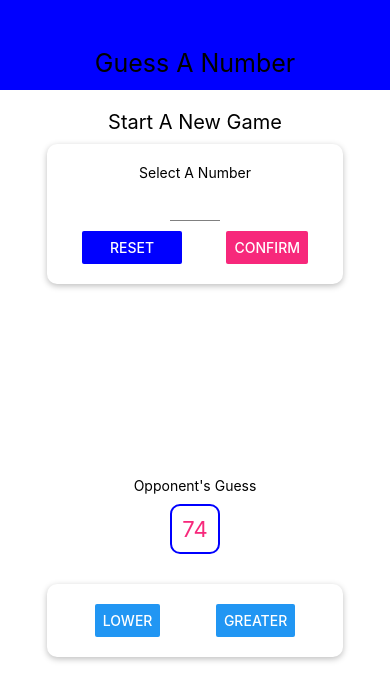
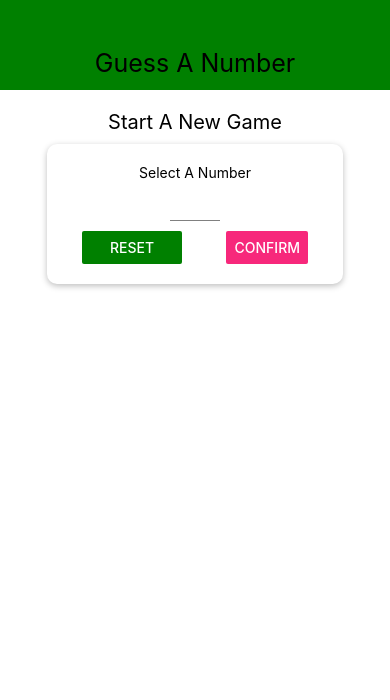
Before and after one commit to Code4Blessings/rn-Guess-A-Number, a React Native app: screen / in a window 390 px wide. Shown: the top 700 px of the page. Built offline with nearby package versions, Linux system fonts and the light colour scheme.

Commit message:
Fixed GameScreen. Need to switch back to StartGameScreen

```diff
--- a/App.js
+++ b/App.js
@@ -22,7 +22,6 @@ export default function App() {
     <View style={styles.screen}>
       <Header title='Guess A Number' />
       {content}
-      <GameScreen />
     </View>
   );
 }
--- a/constants/colors.js
+++ b/constants/colors.js
@@ -1,4 +1,4 @@
 export default {
-    primary: 'blue',
+    primary: 'green',
     secondary: '#f7287b'
 }
```
